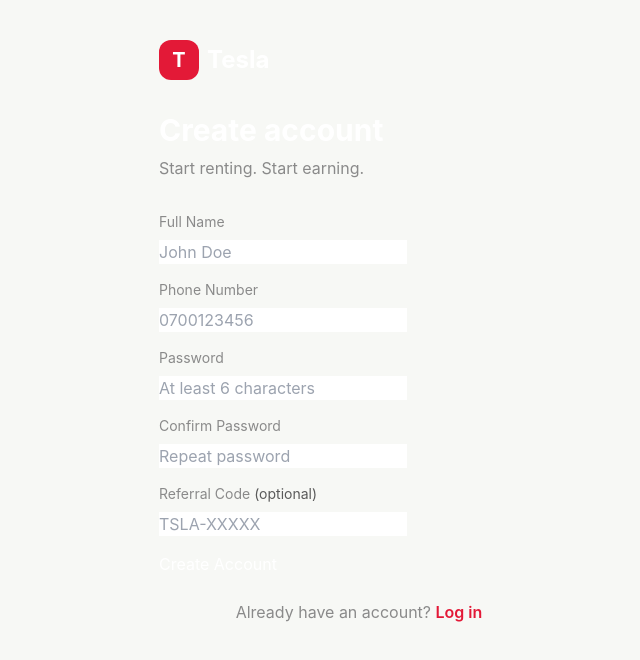
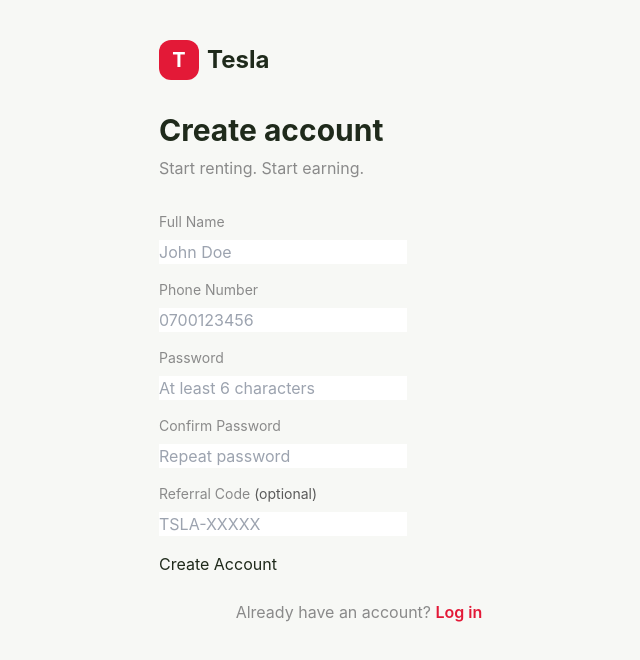
Before and after one commit to paercy32-eng/Teslauganda-invest, a Next.js app: page /register in a window 1280 px wide. Shown: the top 660 px of the page, without its empty margins (281-921 px from the left). Built offline with nearby package versions, Linux system fonts and the light colour scheme.

Commit message:
Update layout.tsx

```diff
--- a/app/layout.tsx
+++ b/app/layout.tsx
@@ -8,8 +8,8 @@ export const metadata: Metadata = {
 
 export default function RootLayout({ children }: { children: React.ReactNode }) {
   return (
-    <html lang="en" className="dark">
-      <body className="min-h-screen bg-tesla-black text-white">
+    <html lang="en">
+      <body className="min-h-screen bg-[#F7F8F5] text-[#1F2A1B]">
         <div className="mx-auto max-w-md min-h-screen relative">
           {children}
         </div>
```
